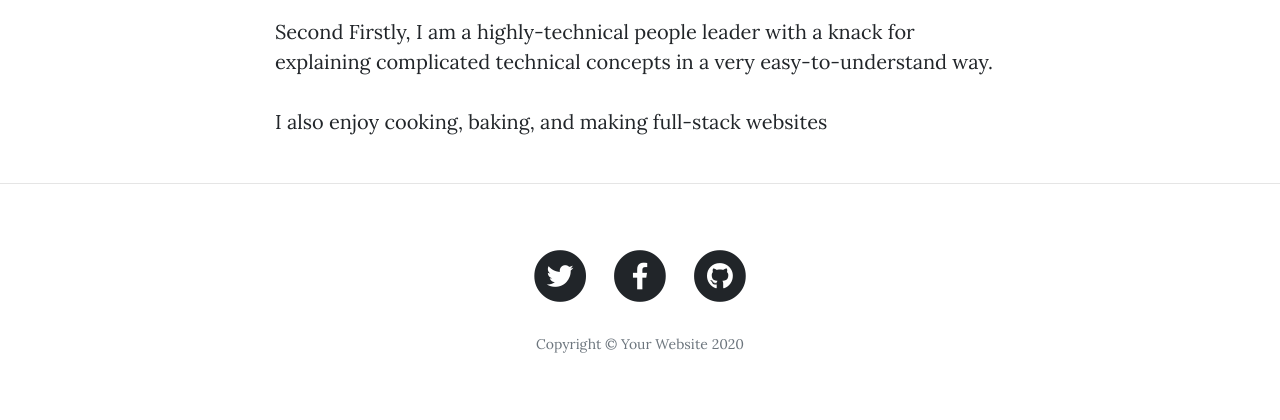
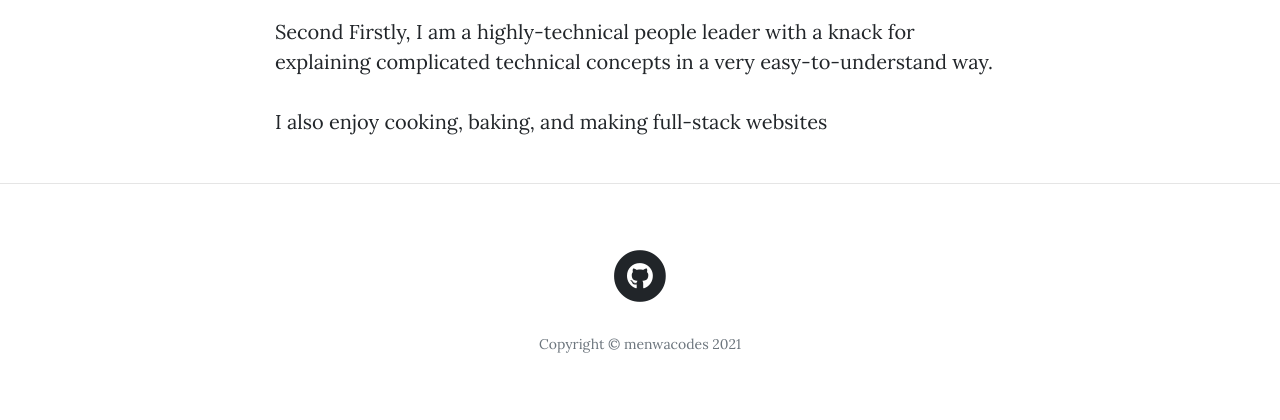
Before and after one commit to menwacodes/blog-with-python, a Flask app: page /about in a window 1280 px wide. Shown: the part 781-1201 px from the top of the page. Run offline with Flask 2, Linux system fonts and the light colour scheme; some libraries are stand-ins or nearby versions.

Commit message:
Updated footer icons, included Flask-Moment for copyright year

```diff
--- a/forms.py
+++ b/forms.py
@@ -1,7 +1,9 @@
 from flask_wtf import FlaskForm
 from wtforms import StringField, SubmitField, PasswordField
+from wtforms.fields.html5 import EmailField
 from wtforms.validators import DataRequired, URL, Email, Length
 from flask_ckeditor import CKEditorField
+
 
 
 ##WTForm
@@ -14,7 +16,8 @@ class CreatePostForm(FlaskForm):
 
 
 class RegistrationForm(FlaskForm):
-    email = StringField("Email", validators=[DataRequired(), Email(message="Valid Email Required")])
+    # email = StringField("Email", validators=[DataRequired(), Email(message="Valid Email Required")])
+    email = EmailField("Email", validators=[DataRequired(), Email(message="Valid Email Required")])
     password = PasswordField("Password", validators=[Length(min=6, message="Password must be at least 6 characters")])
     name = StringField("Name", validators=[DataRequired(message="You can make one up, we don't care")])
     submit = SubmitField("Register")
--- a/main.py
+++ b/main.py
@@ -2,6 +2,7 @@
 from flask import Flask, render_template, redirect, url_for, flash, abort
 from flask_bootstrap import Bootstrap
 from flask_ckeditor import CKEditor
+from flask_moment import Moment
 from datetime import date
 from werkzeug.security import generate_password_hash, check_password_hash
 from flask_sqlalchemy import SQLAlchemy
@@ -31,6 +32,8 @@ login_manager.init_app(app)
 # WRAP APP IN GRAVATAR
 gravatar = Gravatar(app, size=50, rating='g', default='retro', force_default=False, force_lower=False, use_ssl=False, base_url=None)
 
+# WRAP APP IN MOMENT
+moment = Moment(app)
 @login_manager.user_loader
 def load_user(user_id):
     return User.query.get(int(user_id))
--- a/requirements.txt
+++ b/requirements.txt
@@ -9,6 +9,7 @@ Flask-Bootstrap==3.3.7.1
 Flask-CKEditor==0.4.4.1
 Flask-Gravatar==0.5.0
 Flask-Login==0.5.0
+Flask-Moment==0.11.0
 Flask-SQLAlchemy==2.4.4
 Flask-WTF==0.14.3
 idna==2.10
--- a/templates/footer.html
+++ b/templates/footer.html
@@ -4,24 +4,24 @@
       <div class="row">
         <div class="col-lg-8 col-md-10 mx-auto">
           <ul class="list-inline text-center">
+{#            <li class="list-inline-item">#}
+{#              <a href="#">#}
+{#                <span class="fa-stack fa-lg">#}
+{#                  <i class="fas fa-circle fa-stack-2x"></i>#}
+{#                  <i class="fab fa-twitter fa-stack-1x fa-inverse"></i>#}
+{#                </span>#}
+{#              </a>#}
+{#            </li>#}
+{#            <li class="list-inline-item">#}
+{#              <a href="#">#}
+{#                <span class="fa-stack fa-lg">#}
+{#                  <i class="fas fa-circle fa-stack-2x"></i>#}
+{#                  <i class="fab fa-facebook-f fa-stack-1x fa-inverse"></i>#}
+{#                </span>#}
+{#              </a>#}
+{#            </li>#}
             <li class="list-inline-item">
-              <a href="#">
-                <span class="fa-stack fa-lg">
-                  <i class="fas fa-circle fa-stack-2x"></i>
-                  <i class="fab fa-twitter fa-stack-1x fa-inverse"></i>
-                </span>
-              </a>
-            </li>
-            <li class="list-inline-item">
-              <a href="#">
-                <span class="fa-stack fa-lg">
-                  <i class="fas fa-circle fa-stack-2x"></i>
-                  <i class="fab fa-facebook-f fa-stack-1x fa-inverse"></i>
-                </span>
-              </a>
-            </li>
-            <li class="list-inline-item">
-              <a href="#">
+              <a href="https://github.com/menwacodes" target="_blank">
                 <span class="fa-stack fa-lg">
                   <i class="fas fa-circle fa-stack-2x"></i>
                   <i class="fab fa-github fa-stack-1x fa-inverse"></i>
@@ -29,7 +29,7 @@
               </a>
             </li>
           </ul>
-          <p class="copyright text-muted">Copyright &copy; Your Website 2020</p>
+          <p class="copyright text-muted">Copyright &copy; menwacodes {{ moment().format('YYYY') }}</p>
         </div>
       </div>
     </div>
--- a/templates/header.html
+++ b/templates/header.html
@@ -24,6 +24,9 @@
     <!-- Custom styles for this template -->
     <link href="{{ url_for('static', filename='css/clean-blog.min.css') }}" rel="stylesheet">
 
+    <!-- Include Moment -->
+    {{ moment.include_jquery() }}
+    {{ moment.include_moment() }}
 </head>
 
 <body>
```
